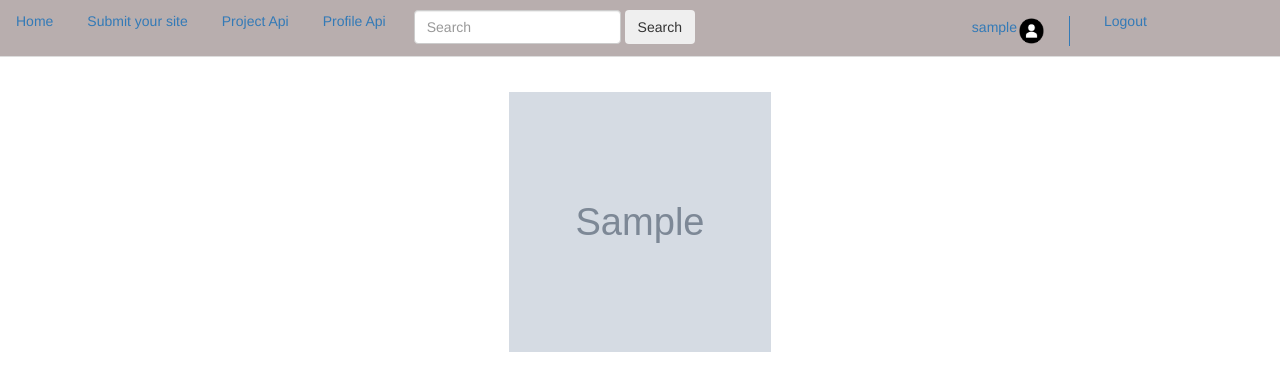
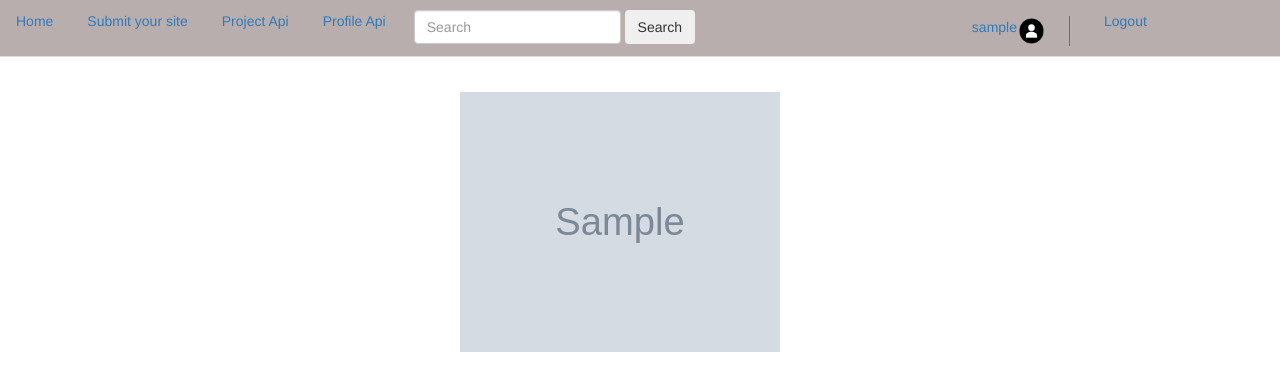
Before and after one commit to Magnific7/Awards, a Django app: page / in a window 1280 px wide. Shown: the top 391 px of the page. Run offline with Django 3.2, Linux system fonts and the light colour scheme; a user stored in the database is signed in; tables that the repository leaves empty hold one stand-in row (values such as "Sample post"); grey boxes marked "Sample" are stand-in pictures; some libraries are stand-ins or nearby versions.

Commit message:
some styles

```diff
--- a/insta/templates/all_images/base.html
+++ b/insta/templates/all_images/base.html
@@ -6,9 +6,9 @@
   <meta charset="utf-8">
 
   {% if title %}
-  <title>Instagram</title>
+  <title>Awards</title>
   {% else %}
-    <title> Instagram </title>
+    <title> Awards </title>
   {% endif %}
 
   {% block styles %}
--- a/insta/templates/all_images/home.html
+++ b/insta/templates/all_images/home.html
@@ -12,9 +12,9 @@
                         {% for image in images %}
 
 
-                        <div class="col-lg-3 col-md-4 col-sm-6 col-xs-12">
+                        <div class="col-lg-4 col-md-4 col-sm-6 col-xs-12">
                                         <div class="hovereffect">
-                                            <img class="img-responsive" src="{{image.image.url}}" alt="" style="width: 300px;height:260px;margin-top:15px;">
+                                            <img class="img-responsive" src="{{image.image.url}}" alt="" style="width: 320px;height:260px;margin-top:15px;">
                                             <div class="overlay">
                                                <h2>{{image.image_name}}</h2>
                                                <a class="info" href="{% url 'image' image.id %}">Details</a>
```
Also changed, not shown: media/pictures/Screenshot_from_2019-10-28_10-38-41.png (added), media/pictures/Screenshot_from_2019-10-28_10-41-26.png (added), media/pictures/boldtype_BtmUF5q.jpeg (added).
